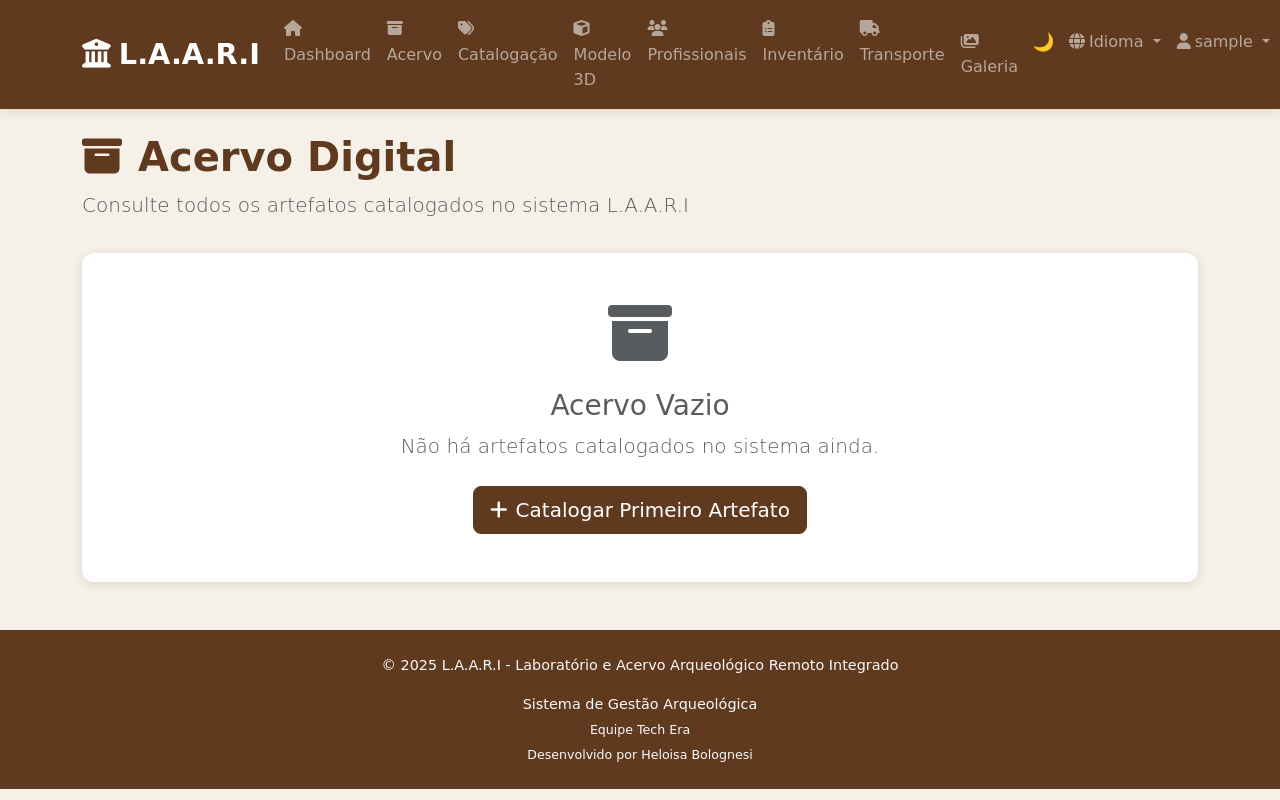
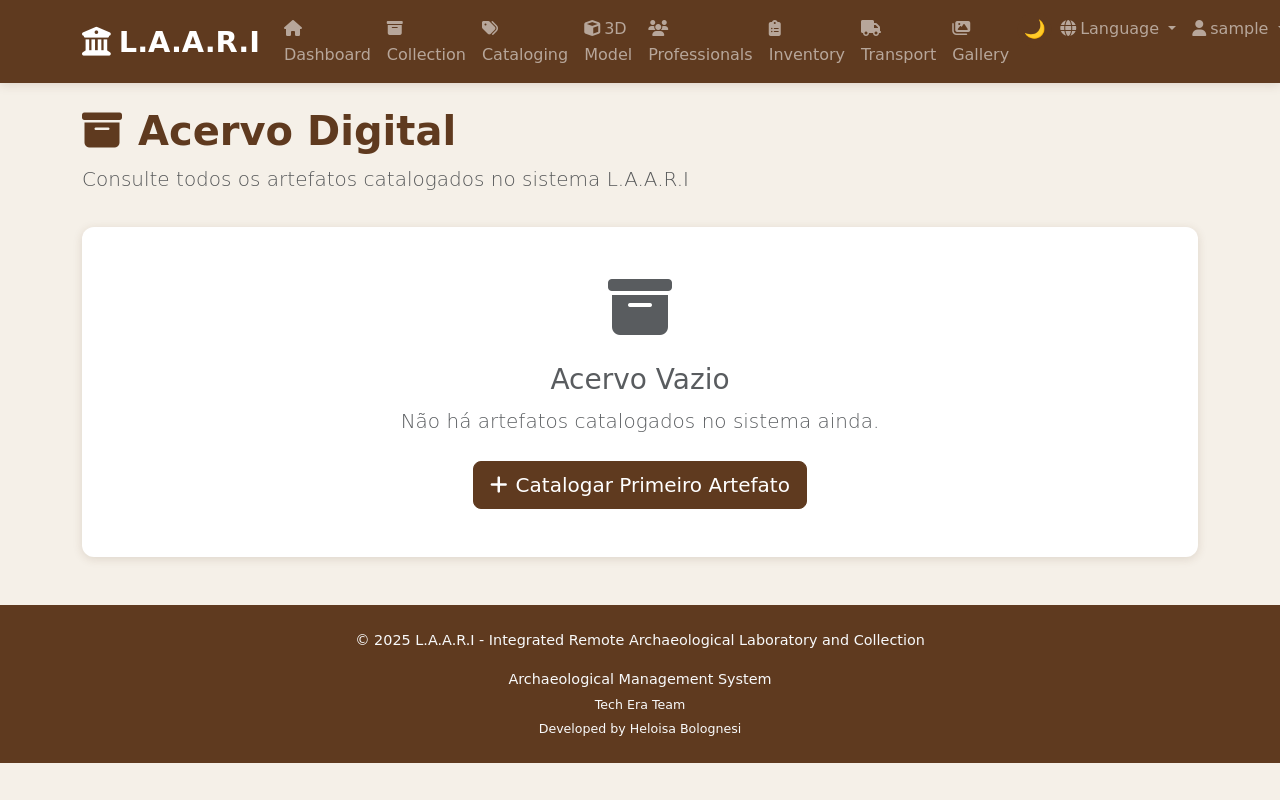
Before and after one commit to heloisabolognesi/teste22, a Flask app: page /acervo in a window 1280 px wide. Run offline with Flask 3, Linux system fonts and the light colour scheme; the visitor is signed in with stand-in values (Sample User, id 1); data that the repository does not hold is empty; some libraries are stand-ins or nearby versions; some web fonts are replaced.

Commit message:
Add multilingual support to the application with dynamic text translation
Integrates internationalization by replacing hardcoded text with translatable elements and adds a language selector for PT-BR, EN, ES, FR.

Replit-Commit-Author: Agent
Replit-Commit-Session-Id: 58de1b68-9632-44e1-ade1-84c647fabe3b
Replit-Commit-Checkpoint-Type: intermediate_checkpoint
Replit-Commit-Event-Id: 96d5e5ea-2ece-440c-8a91-549173f6dc43
Replit-Commit-Screenshot-Url: https://storage.googleapis.com/screenshot-production-us-central1/5165511b-c23e-4315-bf95-52599be89ffc/58de1b68-9632-44e1-ade1-84c647fabe3b/4EYzyLU

```diff
--- a/templates/base.html
+++ b/templates/base.html
@@ -31,37 +31,37 @@
                 <ul class="navbar-nav me-auto">
                     <li class="nav-item">
                         <a class="nav-link" href="{{ url_for('dashboard') }}">
-                            <i class="fas fa-home me-1"></i>{{ _('Dashboard') }}
+                            <i class="fas fa-home me-1"></i><span data-i18n="nav_dashboard">Dashboard</span>
                         </a>
                     </li>
                     <li class="nav-item">
                         <a class="nav-link" href="{{ url_for('acervo') }}">
-                            <i class="fas fa-archive me-1"></i>{{ _('Acervo') }}
+                            <i class="fas fa-archive me-1"></i><span data-i18n="nav_acervo">Acervo</span>
                         </a>
                     </li>
                     <li class="nav-item">
                         <a class="nav-link" href="{{ url_for('catalogacao') }}">
-                            <i class="fas fa-tags me-1"></i>{{ _('Catalogação') }}
+                            <i class="fas fa-tags me-1"></i><span data-i18n="nav_catalogacao">Catalogação</span>
                         </a>
                     </li>
                     <li class="nav-item">
                         <a class="nav-link" href="{{ url_for('scanner_3d') }}">
-                            <i class="fas fa-cube me-1"></i>{{ _('Modelo 3D') }}
+                            <i class="fas fa-cube me-1"></i><span data-i18n="nav_modelo_3d">Modelo 3D</span>
                         </a>
                     </li>
                     <li class="nav-item">
                         <a class="nav-link" href="{{ url_for('profissionais') }}">
-                            <i class="fas fa-users me-1"></i>{{ _('Profissionais') }}
+                            <i class="fas fa-users me-1"></i><span data-i18n="nav_profissionais">Profissionais</span>
                         </a>
                     </li>
                     <li class="nav-item">
                         <a class="nav-link" href="{{ url_for('inventario') }}">
-                            <i class="fas fa-clipboard-list me-1"></i>{{ _('Inventário') }}
+                            <i class="fas fa-clipboard-list me-1"></i><span data-i18n="nav_inventario">Inventário</span>
                         </a>
                     </li>
                     <li class="nav-item">
                         <a class="nav-link" href="{{ url_for('transporte') }}">
-                            <i class="fas fa-truck me-1"></i>{{ _('Transporte') }}
+                            <i class="fas fa-truck me-1"></i><span data-i18n="nav_transporte">Transporte</span>
                         </a>
                     </li>
                 </ul>
@@ -69,7 +69,7 @@
                 <ul class="navbar-nav">
                     <li class="nav-item">
                         <a class="nav-link" href="{{ url_for('galeria') }}">
-                            <i class="fas fa-images me-1"></i>{{ _('Galeria') }}
+                            <i class="fas fa-images me-1"></i><span data-i18n="nav_galeria">Galeria</span>
                         </a>
                     </li>
                     <li class="nav-item">
@@ -79,20 +79,20 @@
                     </li>
                     <li class="nav-item dropdown">
                         <a class="nav-link dropdown-toggle" href="#" role="button" data-bs-toggle="dropdown">
-                            <i class="fas fa-globe me-1"></i>{{ _('Idioma') }}
+                            <i class="fas fa-globe me-1"></i><span data-i18n="nav_idioma">Idioma</span>
                         </a>
                         <ul class="dropdown-menu">
-                            <li><a class="dropdown-item" href="{{ url_for('set_language', language='pt') }}">
-                                <span class="me-2">🇧🇷</span>Português
+                            <li><a class="dropdown-item" href="#" data-language="pt-BR">
+                                <span class="me-2">🇧🇷</span><span data-i18n="language_pt">Português</span>
                             </a></li>
-                            <li><a class="dropdown-item" href="{{ url_for('set_language', language='en') }}">
-                                <span class="me-2">🇬🇧</span>English
+                            <li><a class="dropdown-item" href="#" data-language="en">
+                                <span class="me-2">🇬🇧</span><span data-i18n="language_en">English</span>
                             </a></li>
-                            <li><a class="dropdown-item" href="{{ url_for('set_language', language='es') }}">
-                                <span class="me-2">🇪🇸</span>Español
+                            <li><a class="dropdown-item" href="#" data-language="es">
+                                <span class="me-2">🇪🇸</span><span data-i18n="language_es">Español</span>
                             </a></li>
-                            <li><a class="dropdown-item" href="{{ url_for('set_language', language='fr') }}">
-                                <span class="me-2">🇫🇷</span>Français
+                            <li><a class="dropdown-item" href="#" data-language="fr">
+                                <span class="me-2">🇫🇷</span><span data-i18n="language_fr">Français</span>
                             </a></li>
                         </ul>
                     </li>
@@ -103,15 +103,15 @@
                         <ul class="dropdown-menu">
                             {% if current_user.is_admin %}
                             <li><a class="dropdown-item" href="{{ url_for('admin') }}">
-                                <i class="fas fa-cog me-1"></i>{{ _('Administração') }}
+                                <i class="fas fa-cog me-1"></i><span data-i18n="nav_administracao">Administração</span>
                             </a></li>
                             <li><a class="dropdown-item" href="{{ url_for('admin_galeria') }}">
-                                <i class="fas fa-images me-1"></i>{{ _('Gerenciar Galeria') }}
+                                <i class="fas fa-images me-1"></i><span data-i18n="nav_gerenciar_galeria">Gerenciar Galeria</span>
                             </a></li>
                             <li><hr class="dropdown-divider"></li>
                             {% endif %}
                             <li><a class="dropdown-item" href="{{ url_for('logout') }}">
-                                <i class="fas fa-sign-out-alt me-1"></i>{{ _('Sair') }}
+                                <i class="fas fa-sign-out-alt me-1"></i><span data-i18n="nav_sair">Sair</span>
                             </a></li>
                         </ul>
                     </li>
@@ -143,15 +143,19 @@
     <!-- Footer -->
     <footer class="bg-archaeological text-light mt-5 py-4">
         <div class="container text-center">
-            <p>&copy; 2025 L.A.A.R.I - Laboratório e Acervo Arqueológico Remoto Integrado</p>
-            <p class="mb-1">Sistema de Gestão Arqueológica</p>
-            <p class="mb-1 small">Equipe Tech Era</p>
-            <p class="mb-0 small">Desenvolvido por Heloisa Bolognesi</p>
+            <p data-i18n="footer_copyright">&copy; 2025 L.A.A.R.I - Laboratório e Acervo Arqueológico Remoto Integrado</p>
+            <p class="mb-1" data-i18n="footer_subtitle">Sistema de Gestão Arqueológica</p>
+            <p class="mb-1 small" data-i18n="footer_team">Equipe Tech Era</p>
+            <p class="mb-0 small" data-i18n="footer_developer">Desenvolvido por Heloisa Bolognesi</p>
         </div>
     </footer>
 
     <!-- Bootstrap JS -->
     <script src="https://cdn.jsdelivr.net/npm/bootstrap@5.3.0/dist/js/bootstrap.bundle.min.js"></script>
+    <!-- Translations -->
+    <script src="{{ url_for('static', filename='js/translations.js') }}"></script>
+    <!-- i18n System -->
+    <script src="{{ url_for('static', filename='js/i18n.js') }}"></script>
     <!-- Custom JS -->
     <script src="{{ url_for('static', filename='js/main.js') }}"></script>
 
```
